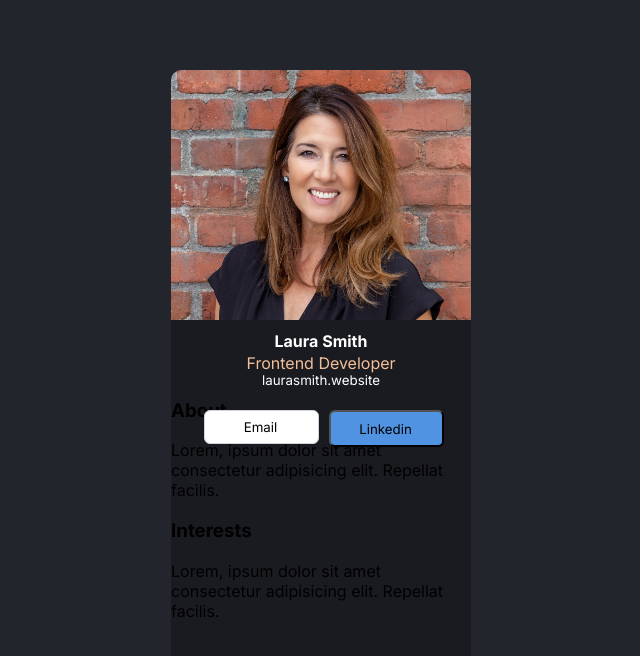
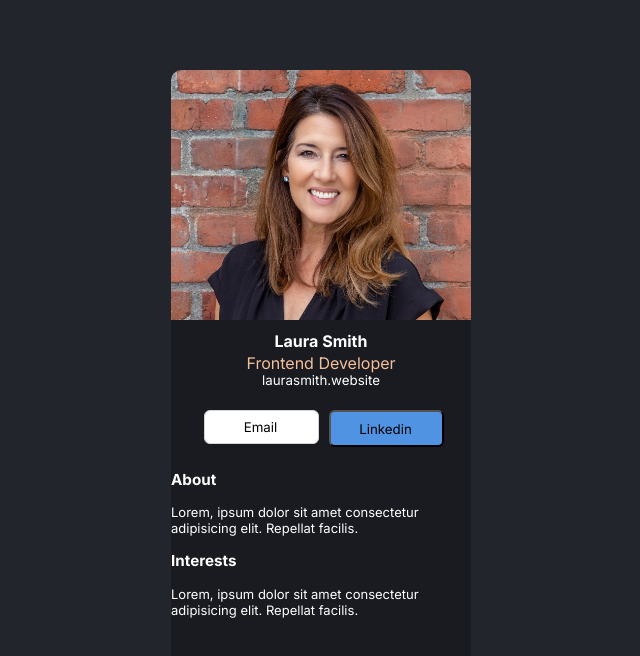
Before and after one commit to eric-antonio/dbusinesscard, a React (Create React App) app: page / in a window 1280 px wide. Shown: the top 656 px of the page, without its empty margins (184-824 px from the left). Built offline with nearby package versions, Linux system fonts and the light colour scheme.

Commit message:
Update App.css

```diff
--- a/src/App.css
+++ b/src/App.css
@@ -26,7 +26,7 @@ body{
   border-radius: 10px;
   background-color: #1A1B21;
   width: 300px;
-  height: 600px;
+  height: 650px;
   margin: 10px;
 
   display: inline-block;
@@ -87,3 +87,10 @@ border-radius: 6px;
   box-shadow: 0px 1px 2px rgba(0, 0, 0, 0.05);
   border-radius: 6px;
 }
+
+/* ? About Page! */
+.div--about{
+  color: white;
+  font-size: small;
+  margin-top: 90px;
+}
```
